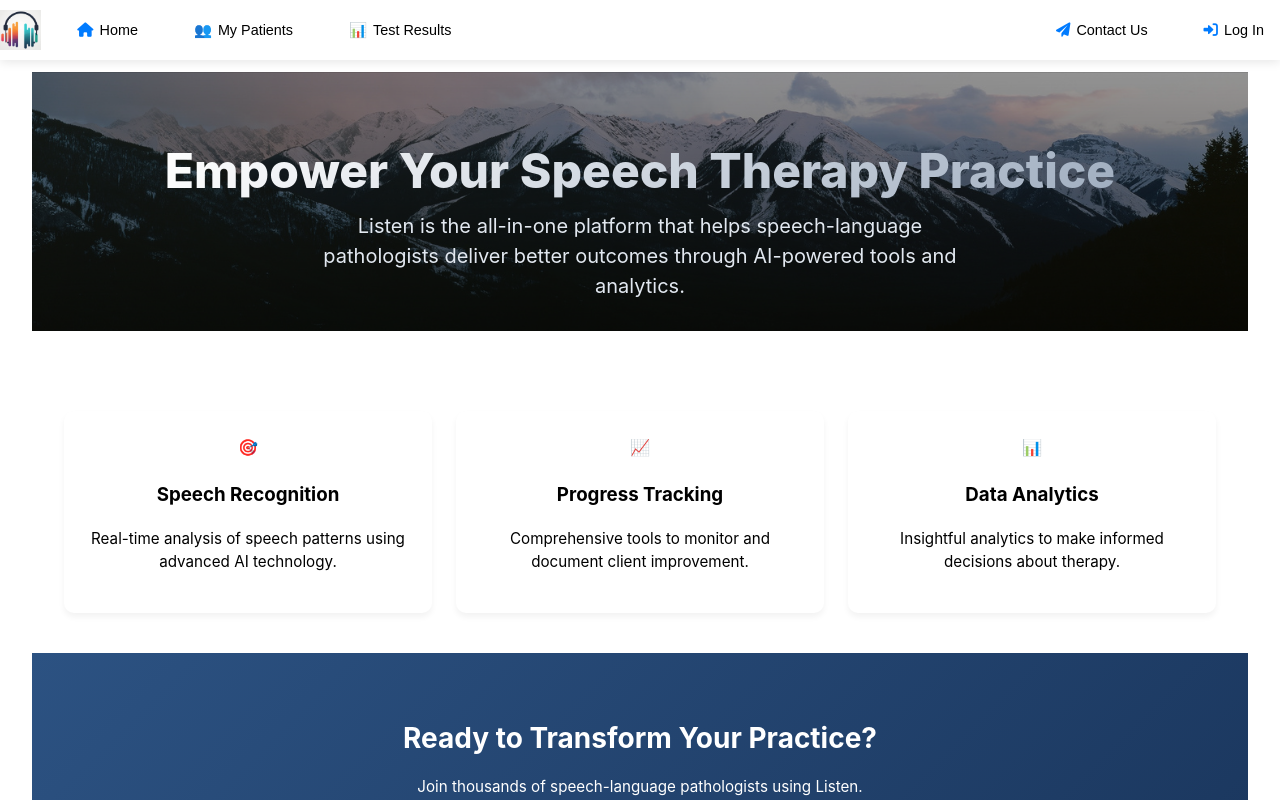
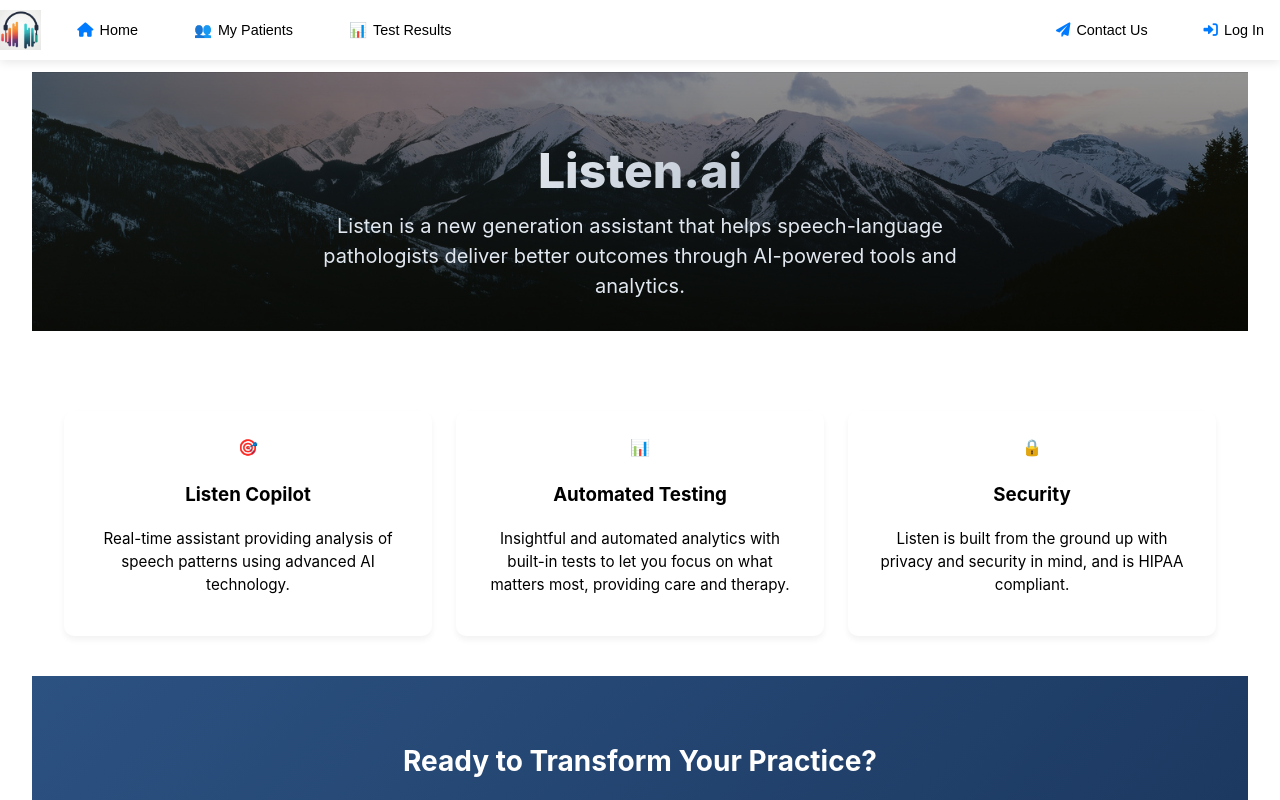
Before and after one commit to uroshm/listen, a React (Vite) app in the folder frontend/: page / in a window 1280 px wide. Shown: the top 800 px of the page. Built offline with nearby package versions, Linux system fonts and the light colour scheme.

Commit message:
terminology updates.

```diff
--- a/frontend/src/components/home/Home.tsx
+++ b/frontend/src/components/home/Home.tsx
@@ -4,22 +4,22 @@ import { motion } from 'framer-motion';
 const Home = () => {
   const features = [
     {
-      title: 'Speech Recognition',
+      title: 'Listen Copilot',
       description:
-        'Real-time analysis of speech patterns using advanced AI technology.',
+        'Real-time assistant providing analysis of speech patterns using advanced AI technology.',
       icon: '🎯',
     },
     {
-      title: 'Progress Tracking',
+      title: 'Automated Testing',
       description:
-        'Comprehensive tools to monitor and document client improvement.',
-      icon: '📈',
+        'Insightful and automated analytics with built-in tests to let you focus on what matters most, providing care and therapy.',
+      icon: '📊',
     },
     {
-      title: 'Data Analytics',
+      title: 'Security',
       description:
-        'Insightful analytics to make informed decisions about therapy.',
-      icon: '📊',
+        'Listen is built from the ground up with privacy and security in mind, and is HIPAA compliant.',
+      icon: '🔒',
     },
   ];
 
@@ -32,14 +32,14 @@ const Home = () => {
             animate={{ opacity: 1, y: 0 }}
             transition={{ duration: 0.6 }}
           >
-            Empower Your Speech Therapy Practice
+            Listen.ai
           </motion.h1>
           <motion.p
             initial={{ opacity: 0, y: 20 }}
             animate={{ opacity: 1, y: 0 }}
             transition={{ duration: 0.6, delay: 0.2 }}
           >
-            Listen is the all-in-one platform that helps speech-language
+            Listen is a new generation assistant that helps speech-language
             pathologists deliver better outcomes through AI-powered tools and
             analytics.
           </motion.p>
--- a/frontend/src/components/test-results/Test-Results.tsx
+++ b/frontend/src/components/test-results/Test-Results.tsx
@@ -189,17 +189,17 @@ const TestResults: React.FC = () => {
       },
       {
         accessorKey: 'testName',
-        header: 'Test Name',
+        header: 'Name',
         size: 180,
       },
       {
         accessorKey: 'testType',
-        header: 'Test Type',
+        header: 'Type',
         size: 150,
       },
       {
         id: 'rawData',
-        header: 'Raw Data',
+        header: 'Data',
         size: 100,
         Cell: ({ row }) => (
           <Box sx={{ display: 'flex', justifyContent: 'center' }}>
@@ -216,7 +216,7 @@ const TestResults: React.FC = () => {
       },
       {
         id: 'rawAudio',
-        header: 'Raw Audio',
+        header: 'Audio',
         size: 100,
         Cell: ({ row }) => (
           <Box sx={{ display: 'flex', justifyContent: 'center' }}>
@@ -243,7 +243,7 @@ const TestResults: React.FC = () => {
       },
       {
         id: 'aiAnalysis',
-        header: 'AI Analysis',
+        header: 'Analysis',
         size: 100,
         Cell: ({ row }) => (
           <Box sx={{ display: 'flex', justifyContent: 'center' }}>
```
